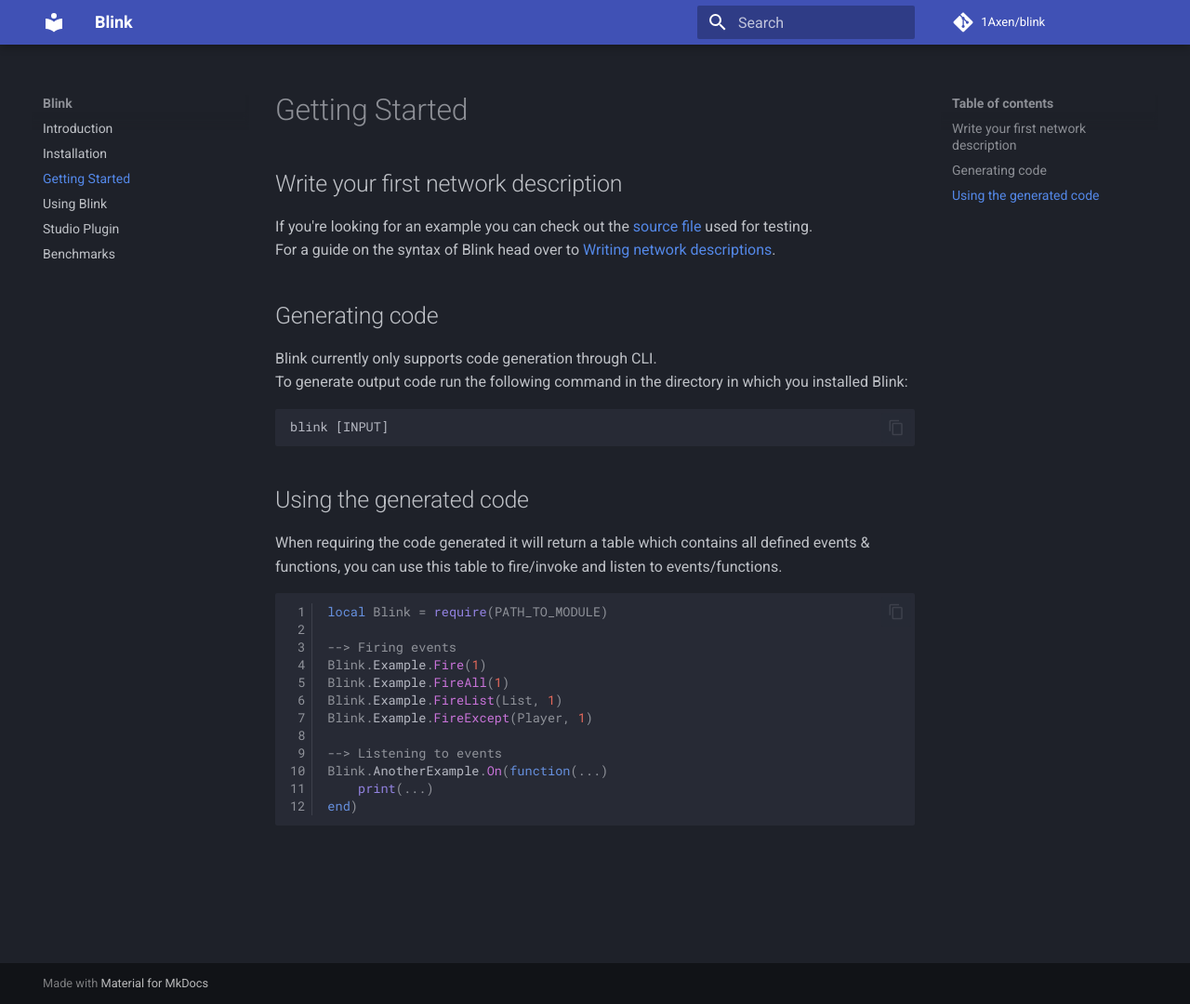
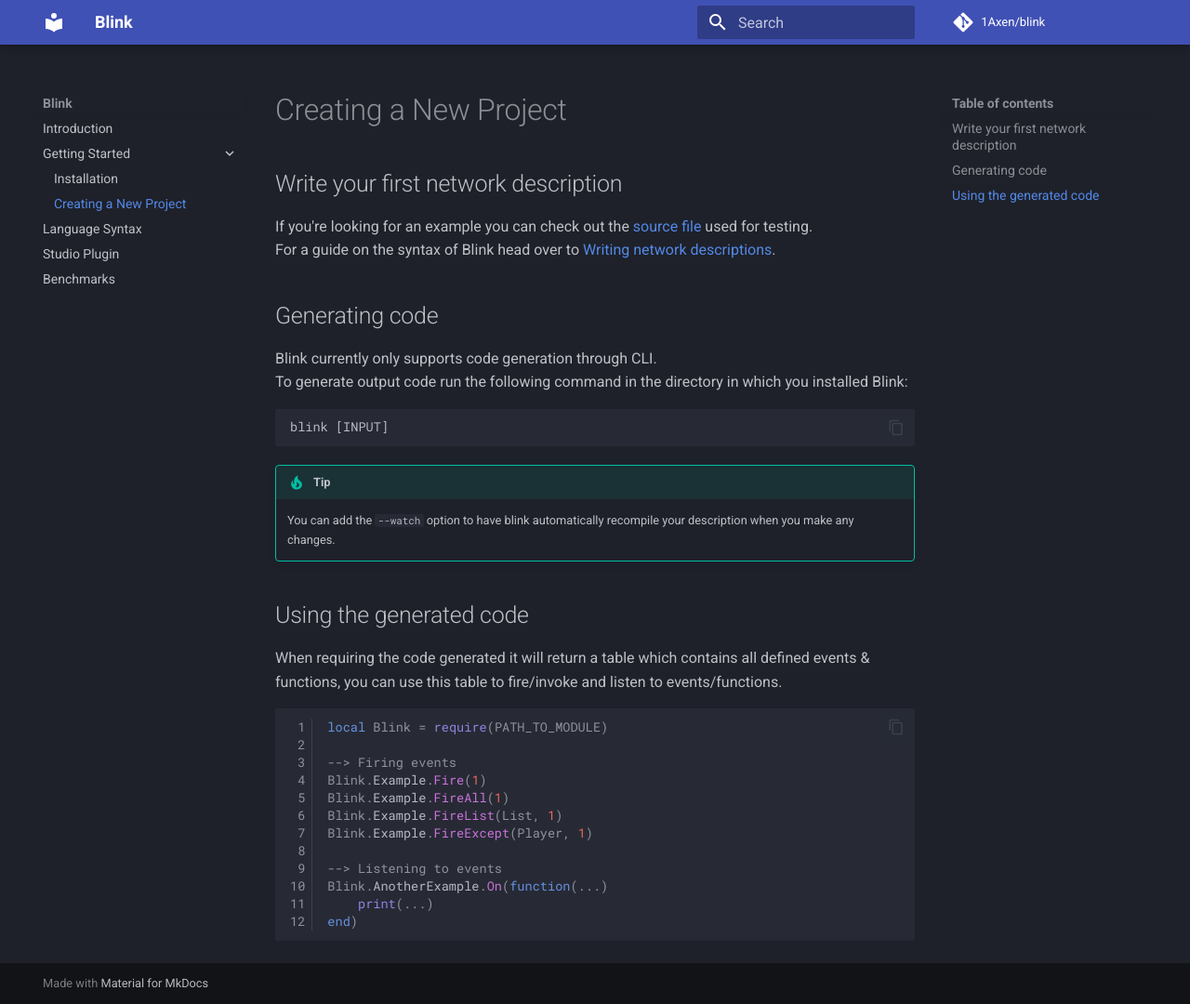
Before and after one commit to 1Axen/blink, an MkDocs documentation site: the page built from docs/New-Description.md, in a window 1280 px wide and 1080 px high. Shown: the whole window at 93% size. Built offline with MkDocs 1.6.1 and Material for MkDocs 9.7.7, drawn with Linux system fonts in a browser that asks for light colours; comment, search, counter and statistics services are not loaded.

Commit message:
Improved navigation, documented new features
* Added documentation for new `--watch` option
* Added documentation for `ManySync` and `ManyAsync`
* Improved navigation

````diff
--- a/docs/Getting-Started.md
+++ b/docs/New-Description.md
@@ -1,13 +1,15 @@
-# Getting Started
+# Creating a New Project
 ## Write your first network description
 If you're looking for an example you can check out the [source file](https://github.com/1Axen/blink/blob/main/test/Sources/Test.txt) used for testing.
-For a guide on the syntax of Blink head over to [Writing network descriptions](./Using.md).
+For a guide on the syntax of Blink head over to [Writing network descriptions](./Syntax.md).
 ## Generating code
 Blink currently only supports code generation through CLI.
 To generate output code run the following command in the directory in which you installed Blink:
 ```
 blink [INPUT]
 ```
+!!! tip
+    You can add the `--watch` option to have blink automatically recompile your description when you make any changes.
 ## Using the generated code
 When requiring the code generated it will return a table which contains all defined events & functions, you can use this table to fire/invoke and listen to events/functions.
 ``` lua linenums="1"
--- a/mkdocs.yml
+++ b/mkdocs.yml
@@ -11,9 +11,10 @@
     - content.code.copy
 nav:
   - Introduction: 'index.md'
-  - Installation: 'Installation.md'
-  - "Getting Started": 'Getting-Started.md'
-  - "Using Blink": 'Using.md'
+  - "Getting Started":
+    - Installation: 'Installation.md'
+    - "Creating a New Project": 'New-Description.md'
+  - "Language Syntax": "Syntax.md"
   - "Studio Plugin": "Plugin.md"
   - Benchmarks: "Benchmarks.md"
 plugins:
````
Also changed, not shown: docs/Syntax.md (renamed from docs/Using.md, +2 -2 lines).
